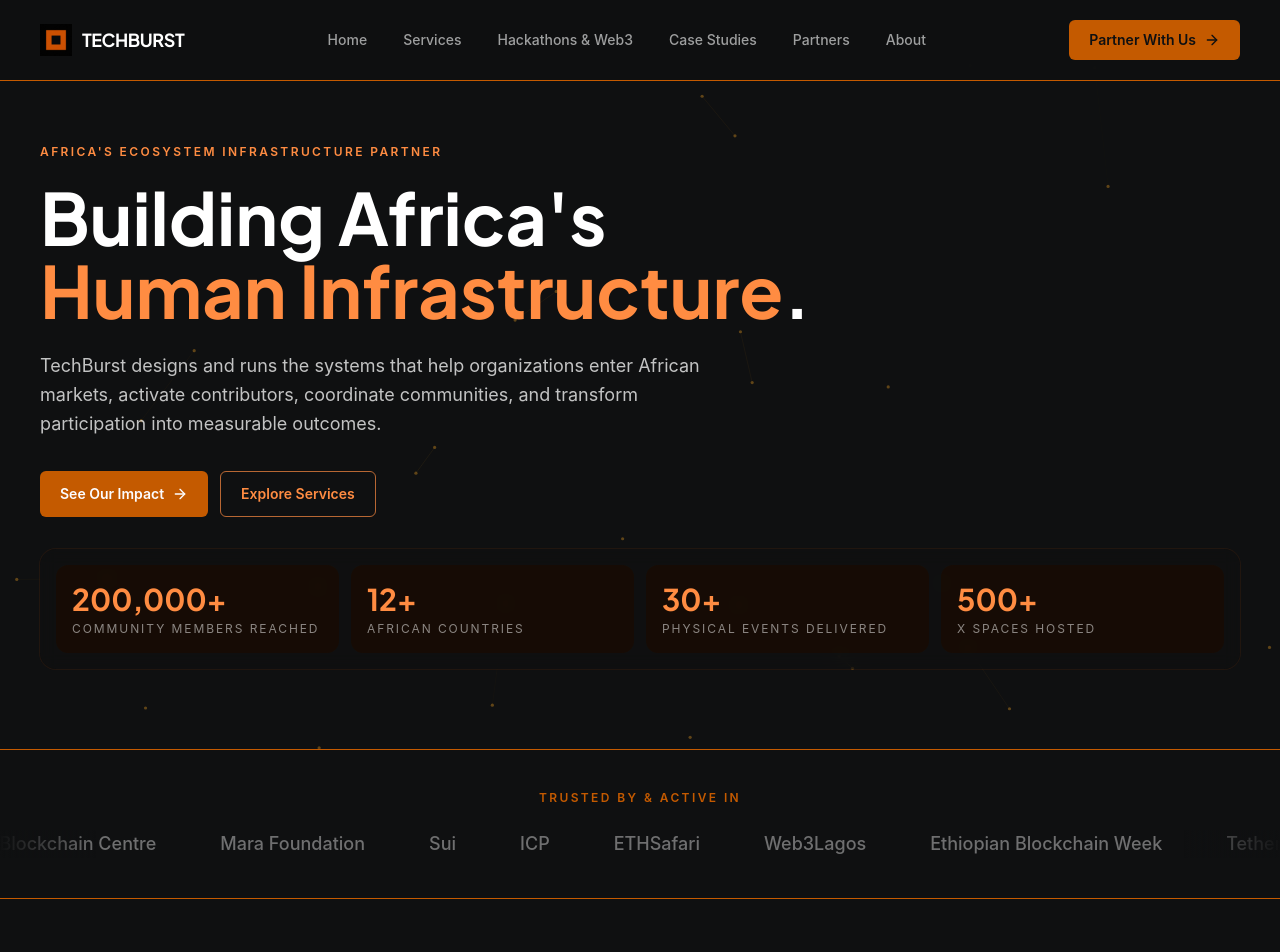
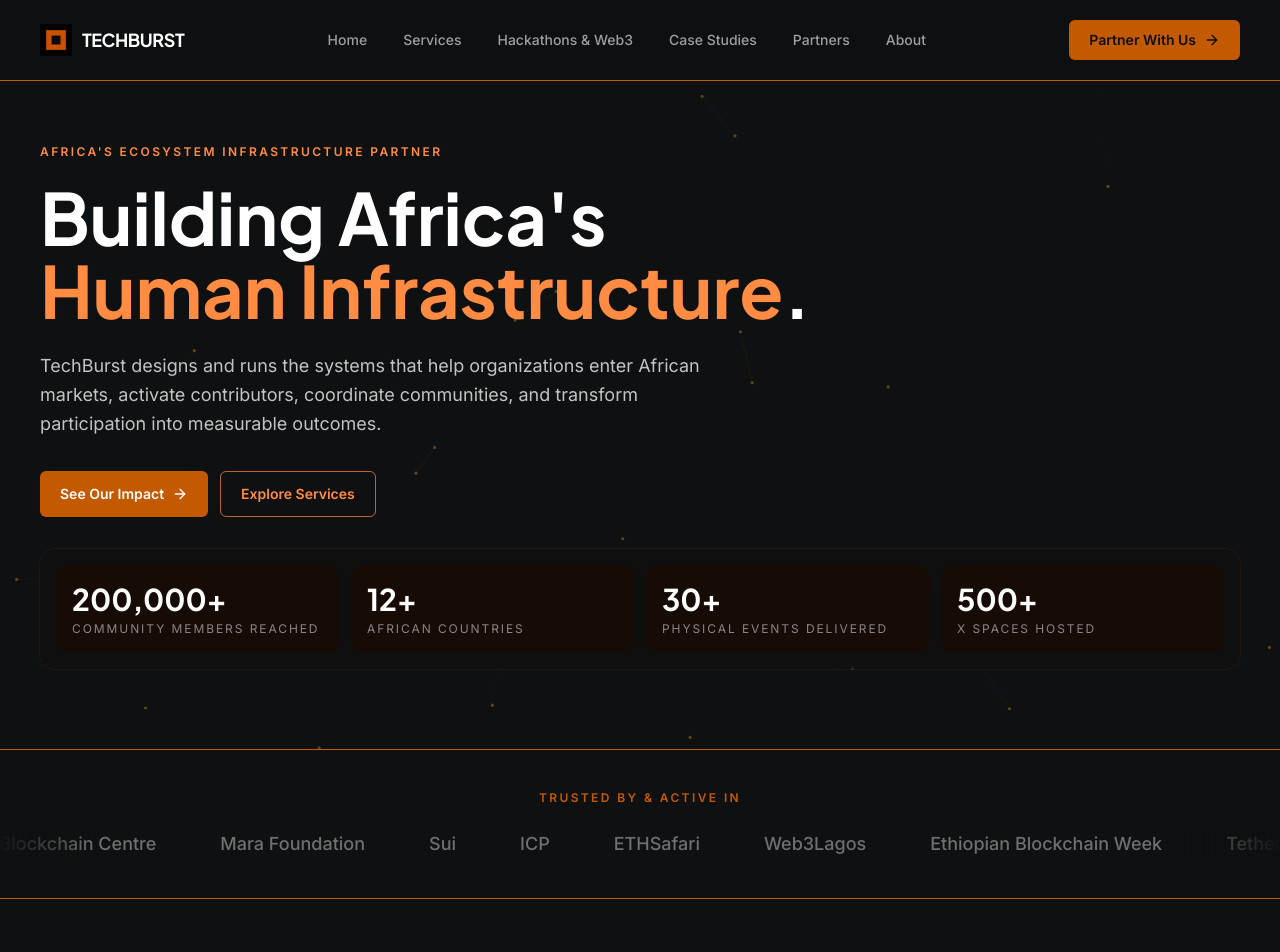
Before and after one commit to wisdomchinecherem/techburst, a Next.js app: page / in a window 1280 px wide. Shown: the top 952 px of the page. Built offline with nearby package versions, Linux system fonts and the light colour scheme.

Commit message:
complete

```diff
--- a/app/globals.css
+++ b/app/globals.css
@@ -8,8 +8,13 @@
   --color-orange: #c45a00;
   --color-orange-light: #ff8c42;
 
-  --font-display: var(--font-geist-sans);
-  --font-body: var(--font-geist-sans);
+  --font-display: "Plus Jakarta Sans", sans-serif;
+  --font-body: "Inter", sans-serif;
+}
+
+html {
+  scroll-behavior: smooth;
+  font-family: var(--font-body);
 }
 
 ::selection {
--- a/app/ui/Hero.tsx
+++ b/app/ui/Hero.tsx
@@ -77,7 +77,7 @@ export default function Hero() {
               key={stat.label}
               className="rounded-xl bg-surface/70 p-3 sm:p-4"
             >
-              <div className="font-display text-2xl font-bold text-[#FF8C42] sm:text-3xl">
+              <div className="font-display text-2xl font-bold text-white sm:text-3xl">
                 {stat.value}
               </div>
               <div className="mt-1 text-[11px] uppercase tracking-[0.16em] text-white/50 sm:text-xs">
```
